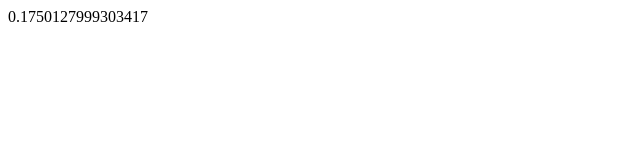
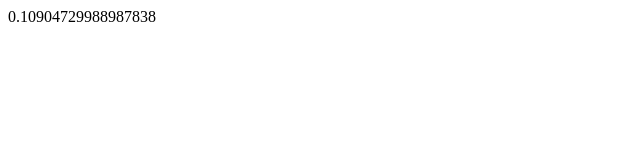
Before and after one commit to KyleAMathews/test-cache, a Gatsby site: page /s-2 in a window 1280 px wide. Shown: the full height of the page, 0-640 px from the left. Built offline with nearby package versions, Linux system fonts and the light colour scheme; Gatsby itself is replaced by a stand-in of ours.

Commit message:
Added src/pages/s-2.js

```diff
--- a/src/pages/s-2.js
+++ b/src/pages/s-2.js
@@ -1,4 +1,4 @@
 import * as React from "react"
     export default function Component () {
-      return <div id="title">0.1750127999303417</div>
+      return <div id="title">0.10904729988987838</div>
     }
```
